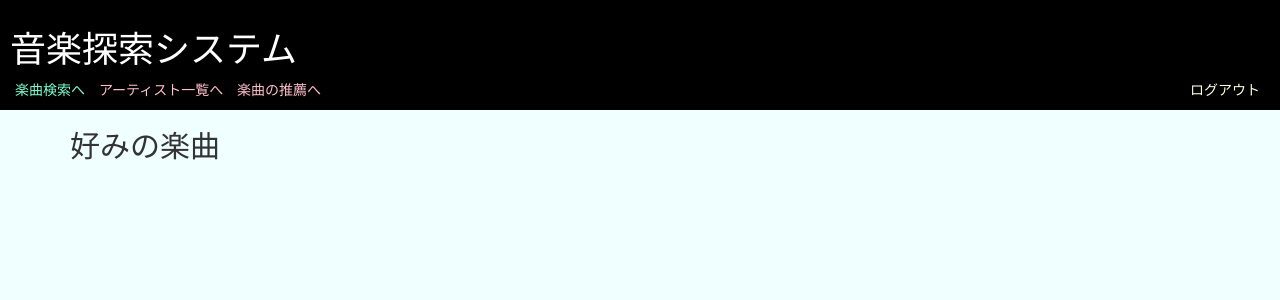
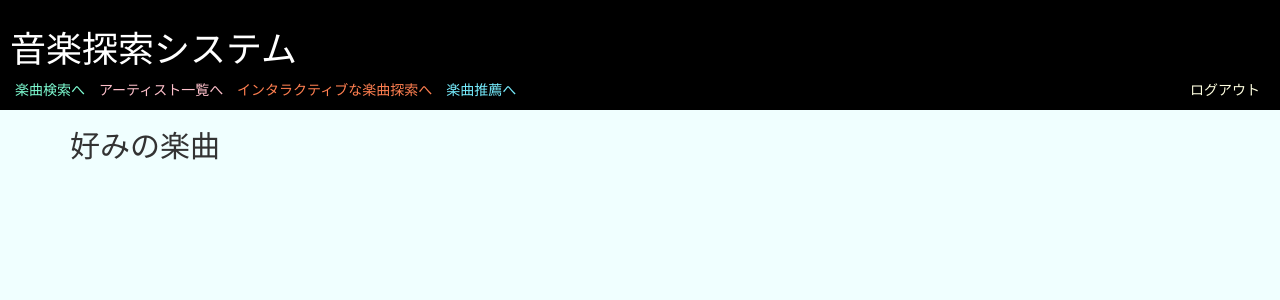
Before and after one commit to Hiroki6/music, a Django app: page /recommendation/ in a window 1280 px wide. Shown: the top 300 px of the page. Run offline with Django 3.2, Linux system fonts and the light colour scheme; a user stored in the database is signed in; data that the repository does not hold is empty; style sheets or scripts are compiled from the project's sources; parts of the project's set-up code (start-up, migrations or seed data) failed here and were passed over; some libraries are stand-ins or nearby versions.

Commit message:
add recommend_songs link

```diff
--- a/recommendation/fm/recommend_lib.py
+++ b/recommendation/fm/recommend_lib.py
@@ -14,8 +14,8 @@ def get_top_song(rm_obj):
     top_song = rm_obj.get_top_song_cython()
     return top_song
 
-def get_rankings(rm_obj, rank):
+def get_rankings(rm_obj):
 
     rm_obj.get_matrixes_by_song()
-    rankings = rm_obj.get_rankings(rank)
+    rankings = rm_obj.get_rankings(10)
     return rankings
--- a/recommendation/static/sass/main.scss
+++ b/recommendation/static/sass/main.scss
@@ -26,8 +26,20 @@ body{
         color: #cc99cc;
       }
     }
-    .artist-list, .search{
+    .artist-list, .search, .interaction, .recommend-songs{
       margin: 0 5px;
+    }
+    .interaction{
+      color: #ff7f50;
+      &:hover{
+        color: #dc143c;
+      }
+    }
+    .recommend-songs{
+      color: #77eeff;
+      &:hover{
+        color: #00bfff;
+      }
     }
     .logout{
       float: right;
--- a/recommendation/templates/bases/base.html
+++ b/recommendation/templates/bases/base.html
@@ -18,7 +18,8 @@
     <a href = "/recommendation/"><h1>音楽探索システム</h1></a>
     <a class = "search" href = "/recommendation/search/">楽曲検索へ</a>
     <a class = "artist-list" href = "/recommendation/artists/">アーティスト一覧へ</a>
-    <a class = "artist-list" href = "/recommendation/recommend_song/">楽曲の推薦へ</a>
+    <a class = "interaction" href = "/recommendation/recommend_song/">インタラクティブな楽曲探索へ</a>
+    <a class = "recommend-songs" href = "/recommendation/recommend_songs/">楽曲推薦へ</a>
     <a class = "logout" href = "/logout/">ログアウト</a>
     <!--<a class = "user-link" href = "/recommendation/user">ユーザーページへ</a>-->
   </header>
--- a/recommendation/views.py
+++ b/recommendation/views.py
@@ -48,13 +48,8 @@ def search(request):
     page = 0
     if request.method == 'POST':
         like_type = request.POST['like_type']
-        if like_type == "1":
-            song_id = request.POST['song_id']
-            song = Preference(user_id=request.user.id, song_id=song_id)
-            song.save()
-        else:
-            song_id = request.POST['song_id']
-            Preference.objects.filter(user_id=request.user.id, song_id=song_id).delete()
+        song_id = request.POST['song_id']
+        add_perference_song(request.user.id, song_id, like_type)
         return redirect('/recommendation/search/')
     if request.method == 'GET':
         form = MusicSearchForm(request.GET)
@@ -86,13 +81,8 @@ def artist(request, artist_id):
     page = 0
     if request.method == 'POST':
         like_type = request.POST['like_type']
-        if like_type == "1":
-            song_id = request.POST['song_id']
-            song = Preference(user_id=request.user.id, song_id=song_id)
-            song.save()
-        else:
-            song_id = request.POST['song_id']
-            Preference.objects.filter(user_id=request.user.id, song_id=song_id).delete()
+        song_id = request.POST['song_id']
+        add_perference_song(request.user.id, song_id, like_type)
         return redirect('/recommendation/artist/'+artist_id+"/")
     if request.GET.has_key("page"):
         page = int(request.GET["page"])
```
Also changed, not shown: recommendation/helpers.py (+8 -0 lines), recommendation/static/sass/main.css (+9 -1 lines), 3 other files.
